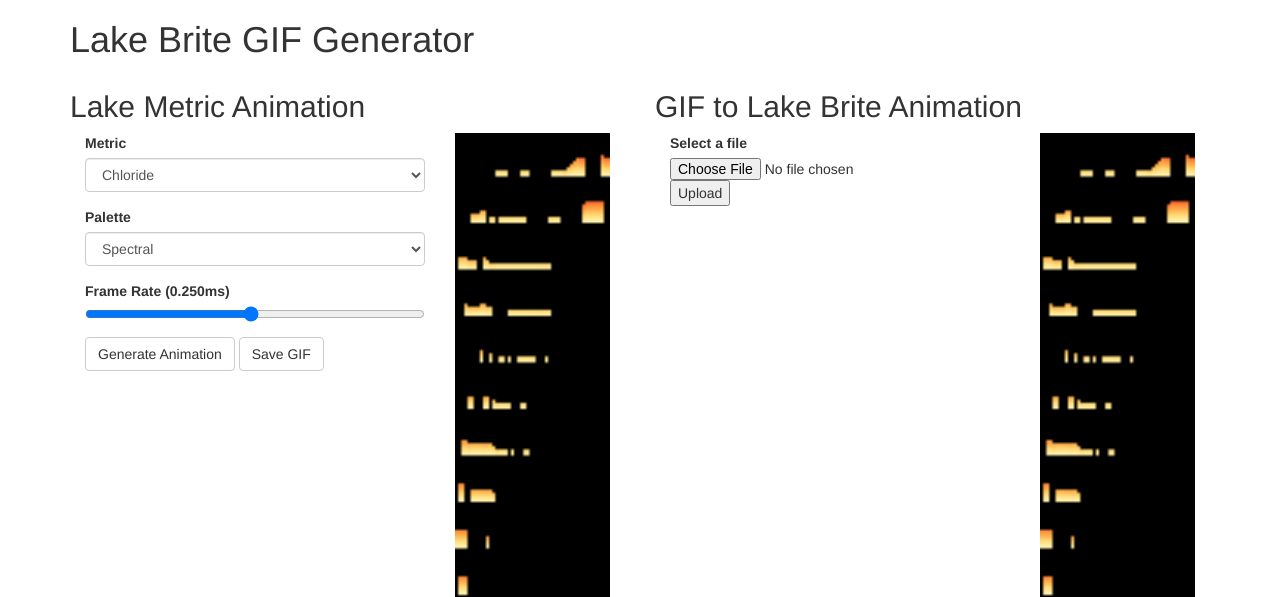
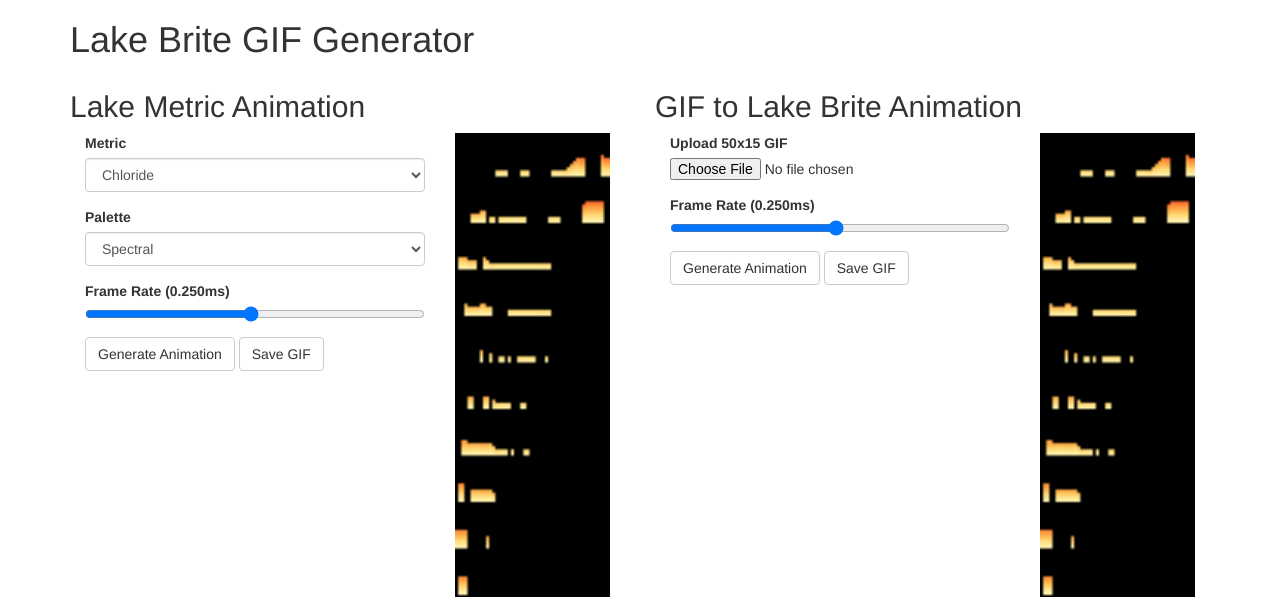
Before and after one commit to mattparrilla/lake-brite, a Flask app: page / in a window 1280 px wide. Shown: the top 597 px of the page. Run offline with Flask 2, Linux system fonts and the light colour scheme; parts of the project's set-up code (start-up, migrations or seed data) failed here and were passed over; some libraries are stand-ins or nearby versions.

Commit message:
Form submit working with duration

```diff
--- a/app.py
+++ b/app.py
@@ -45,10 +45,11 @@ def allowed_file(filename):
 basedir = os.path.abspath(os.path.dirname(__file__))
 
 
-@app.route('/uploadajax', methods=['POST'])
-def upldfile():
+@app.route('/upload-gif', methods=['POST'])
+def upload_gif():
     if request.method == 'POST':
         files = request.files['file']
+        duration = float(request.form['duration'])
         if files and allowed_file(files.filename):
             filename = secure_filename(files.filename)
             app.logger.info('FileName: ' + filename)
--- a/static/app.js
+++ b/static/app.js
@@ -23,23 +23,21 @@
     });
 
     $(function() {
-        $('#submit').click(function() {
+        $('#generate-regular-gif').click(function() {
             event.preventDefault();
-            var form_data = new FormData($('#uploadform')[0]);
+            var form_data = new FormData($('#regular-gif-form')[0]);
             $.ajax({
                 type: 'POST',
-                url: '/uploadajax',
+                url: '/upload-gif',
                 data: form_data,
                 contentType: false,
                 processData: false,
                 dataType: 'json'
-            }).done(function(data, textStatus, jqXHR){
+            }).done(function(data, textStatus, jqXHR) {
                 console.log(data);
                 console.log(textStatus);
                 console.log(jqXHR);
                 console.log('Success!');
-                $("#resultFilename").text(data['name']);
-                $("#resultFilesize").text(data['size']);
             }).fail(function(data){
                 alert('error!');
             });
--- a/templates/index.html
+++ b/templates/index.html
@@ -68,11 +68,19 @@
         <div class="col-sm-6">
             <h2>GIF to Lake Brite Animation</h2>
             <div class="col-xs-8">
-            <form id="uploadform" method="post" enctype="multipart/form-data">
-                <label for="file">Select a file</label>
-                <input name="file" type="file">
-                <button id="submit" type="button">Upload</button>
-            </form>
+                <form id="regular-gif-form" method="post" enctype="multipart/form-data">
+                    <div class="form-group">
+                        <label for="gif-upload">Upload 50x15 GIF</label>
+                        <input name="file" type="file">
+                    </div>
+                    <div class="form-group">
+                        <label for="duration">Frame Rate (<span id="animation-duration">0.250</span>ms)</label><br />
+                        <input id="animation-slider" name="duration" type="range"
+                            min="0.0125" value="0.250" max="0.5" step="0.0125">
+                    </div>
+                    <button id="generate-regular-gif" type="submit" class="btn btn-default">Generate Animation</button>
+                    <a class="btn btn-default" href="{{ url_for('save_lake_animation')}}" role="button">Save GIF</a>
+                </form>
             </div>
             <div class="col-xs-4">
                 <img id="lake-animation" class="lake-brite-gif" src="{{ url_for('lake_animation') }}" />
```
